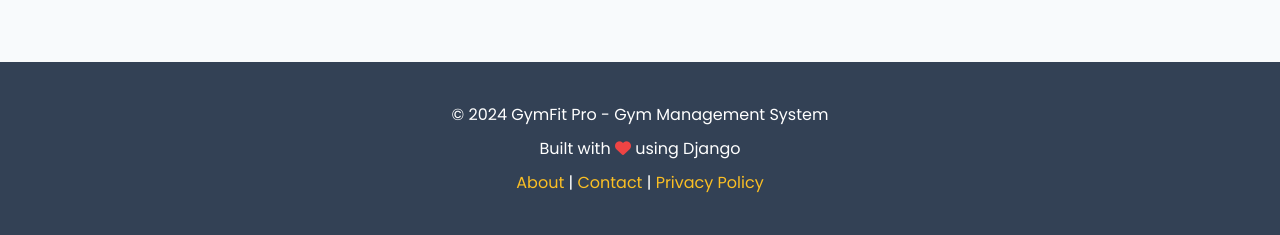
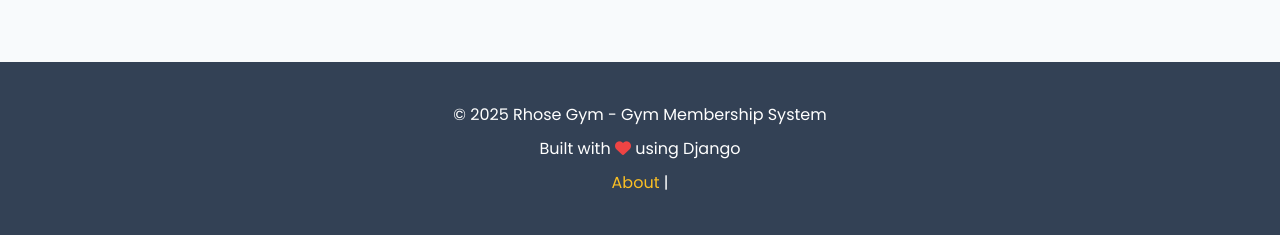
Before and after one commit to Natz789/Web-Based-Gym-Membership_Chatbot, a Django app: page /about/ in a window 1280 px wide. Shown: the part 2159-2394 px from the top of the page. Run offline with Django 5.2, Linux system fonts and the light colour scheme.

Commit message:
remove bottom infos

```diff
--- a/gym_app/templates/gym_app/base.html
+++ b/gym_app/templates/gym_app/base.html
@@ -85,12 +85,12 @@
     <!-- Footer -->
     <footer class="footer">
         <div class="container">
-            <p>&copy; 2024 GymFit Pro - Gym Management System</p>
+            <p>&copy; 2025 Rhose Gym - Gym Membership System</p>
             <p>Built with <i class="fas fa-heart" style="color: var(--danger);"></i> using Django</p>
             <p>
                 <a href="{% url 'about' %}">About</a> |
-                <a href="#">Contact</a> |
-                <a href="#">Privacy Policy</a>
+
+
             </p>
         </div>
     </footer>
```
